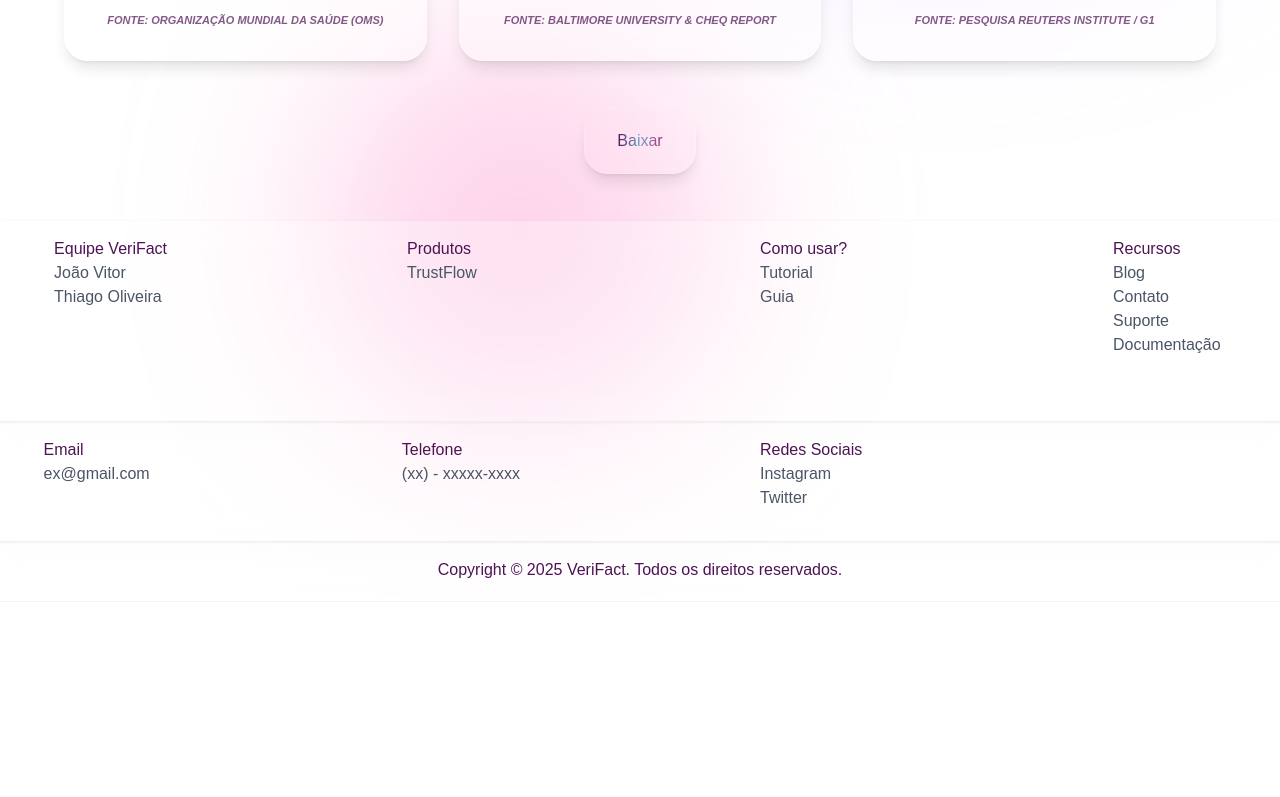
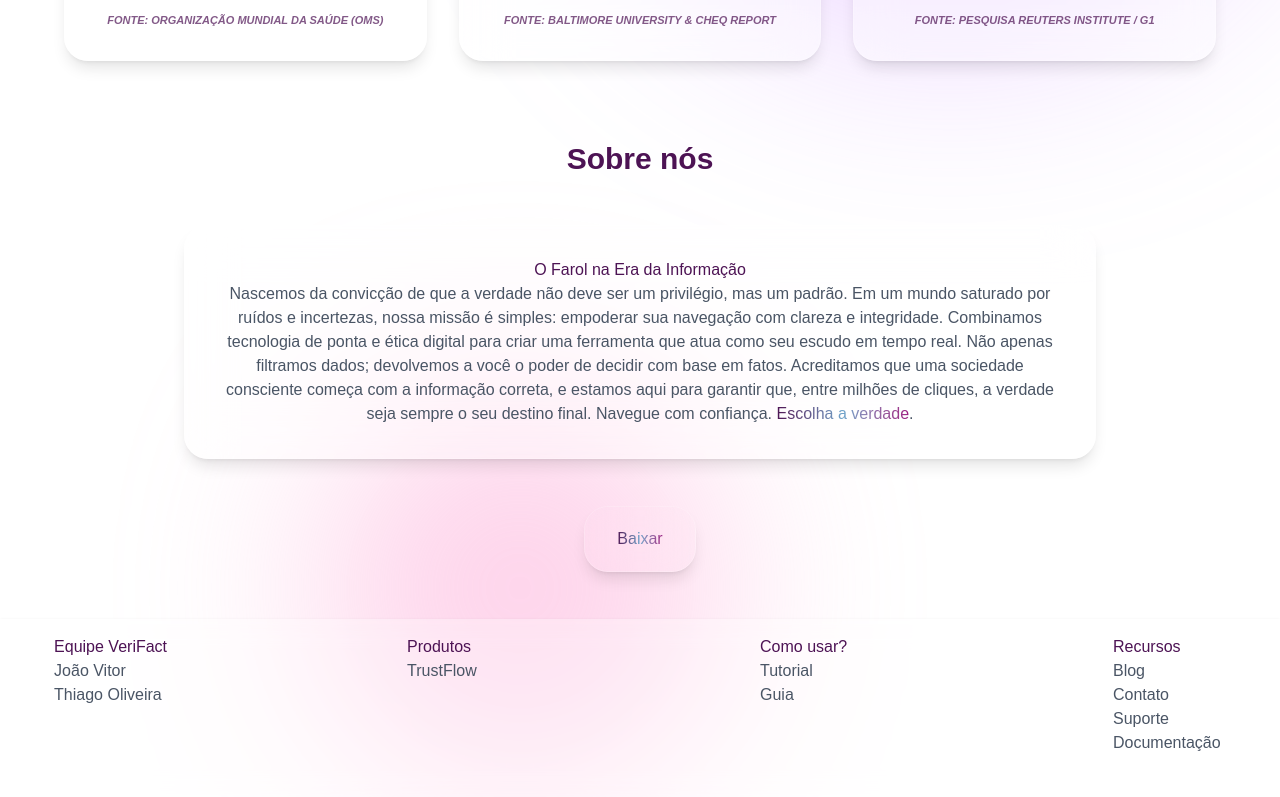
Before and after one commit to Stx44/VeriFact, a Next.js app: page / in a window 1280 px wide. Shown: the part 1120-1917 px from the top of the page. Before the commit the page ends 1722 px from the top, so only its background shows below. Built offline with nearby package versions, Linux system fonts and the light colour scheme.

Commit message:
sobre nós concluido

```diff
--- a/app/page.jsx
+++ b/app/page.jsx
@@ -168,6 +168,21 @@ export default function Home() {
           </div>
         </section>
 
+         <section className="flex flex-col items-center justify-center px-4 pb-20 text-center">
+          <p className="text-2xl md:text-3xl text-[#4d1354] font-bold mb-12">
+            Sobre nós
+          </p>
+
+          <div className="ml-42 mr-42 group bg-white/40 backdrop-blur-xl border border-white/20 p-8 rounded-3xl shadow-lg transition-all duration-300 hover:-translate-y-2 hover:bg-white/60 hover:shadow-2xl flex flex-col justify-between">
+            <h1 className="text-[#4d1354]">O Farol na Era da Informação</h1>
+            <p className="text-gray-600">Nascemos da convicção de que a verdade não deve ser um privilégio, mas um padrão. Em um mundo saturado por ruídos e incertezas, nossa missão é simples: empoderar sua navegação com clareza e integridade.
+
+Combinamos tecnologia de ponta e ética digital para criar uma ferramenta que atua como seu escudo em tempo real. Não apenas filtramos dados; devolvemos a você o poder de decidir com base em fatos. Acreditamos que uma sociedade consciente começa com a informação correta, e estamos aqui para garantir que, entre milhões de cliques, a verdade seja sempre o seu destino final.
+
+Navegue com confiança. <span className="text-transparent bg-clip-text bg-gradient-to-r from-[#4d1354] via-[#6ea4ca] to-[#9c1a82]">Escolha a verdade</span>.</p>
+          </div>
+         </section>
+
         <section className="h-10 flex flex-col items-center justify-center px-4 pb-20 text-center">
           <a className="h-8 w-20, flex flex-col items-center justify-center ,bg-white/40 backdrop-blur-xl border border-white/20 p-8 rounded-3xl shadow-lg transition-all duration-300 hover:-translate-y-2 hover:bg-white/60 hover:shadow-2xl">
             <span className="text-transparent bg-clip-text bg-gradient-to-r from-[#4d1354] via-[#6ea4ca] to-[#9c1a82] hover:cursor-pointer">Baixar</span>
```
